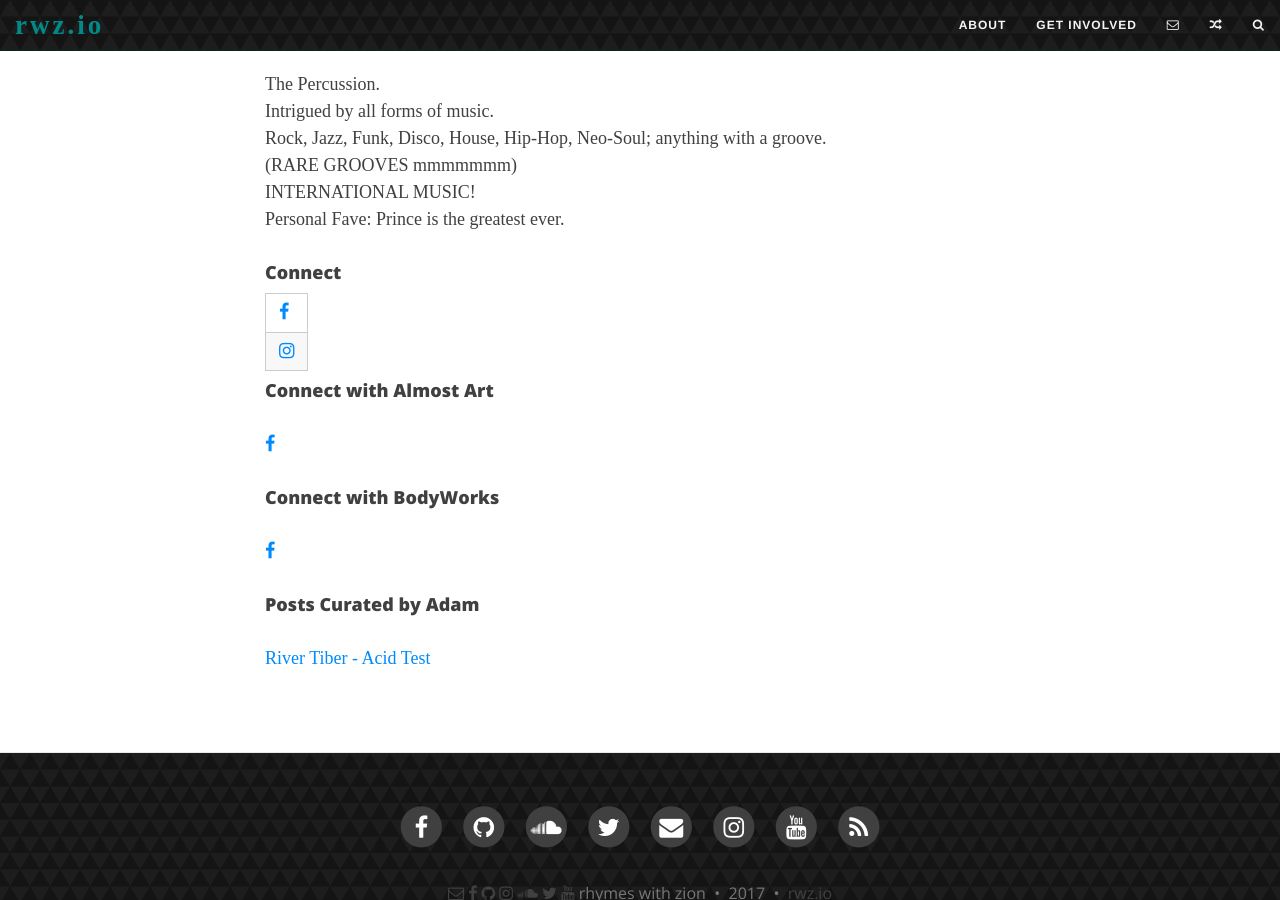
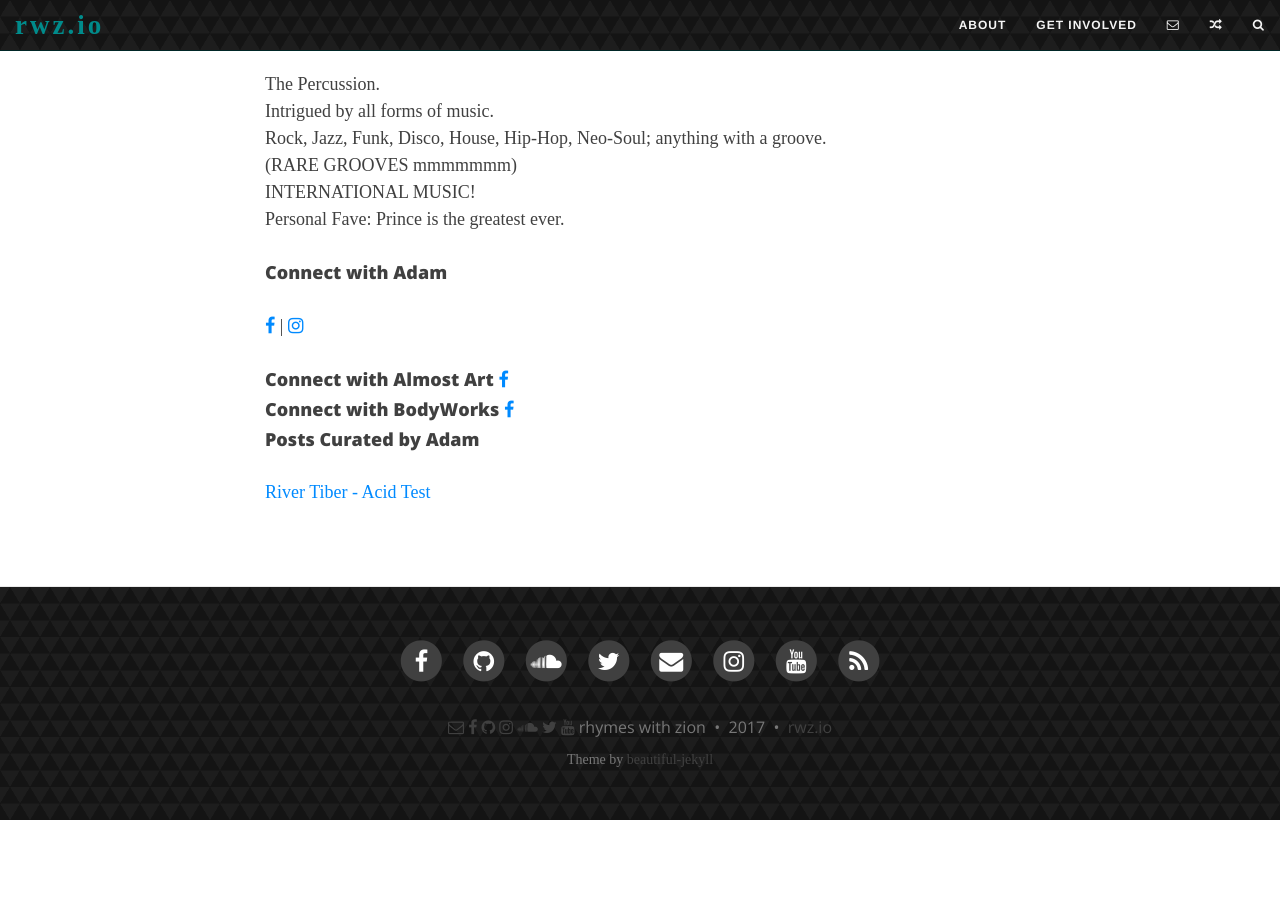
Before and after one commit to rhymeswithzion/rwz-test, a Jekyll site: the page built from curators/ak.md, in a window 1280 px wide and 900 px high, scrolled down 1200 px. Built offline with Jekyll 4.4.1, drawn with Linux system fonts in a browser that asks for light colours; some web fonts are replaced; after the commit the page ends 2020 px from its top, so only the background shows below that.

Commit message:
Update ak.md

```diff
--- a/curators/ak.md
+++ b/curators/ak.md
@@ -26,18 +26,14 @@ Rock, Jazz, Funk, Disco, House, Hip-Hop, Neo-Soul; anything with a groove. <br>
 INTERNATIONAL MUSIC! <br>
 Personal Fave: Prince is the greatest ever.
 
-#### Connect
+#### Connect with Adam
 
 <a class="fa fa-facebook" href="https://www.facebook.com/adam.krausz" target="_blank"></a> |
-<a class="fa fa-instagram" href="https://www.instagram.com/akrausz" target="_blank"></a> |
+<a class="fa fa-instagram" href="https://www.instagram.com/akrausz" target="_blank"></a>
 
-#### Connect with Almost Art
+#### Connect with Almost Art <a class="fa fa-facebook" href="https://www.facebook.com/almostart" target="_blank"></a>
 
-<a class="fa fa-facebook" href="https://www.facebook.com/almostart" target="_blank"></a>
-
-#### Connect with BodyWorks
-
-<a class="fa fa-facebook" href="https://www.facebook.com/bodyworksto" target="_blank"></a>
+#### Connect with BodyWorks <a class="fa fa-facebook" href="https://www.facebook.com/bodyworksto" target="_blank"></a>
 
 #### Posts Curated by Adam
 
```
